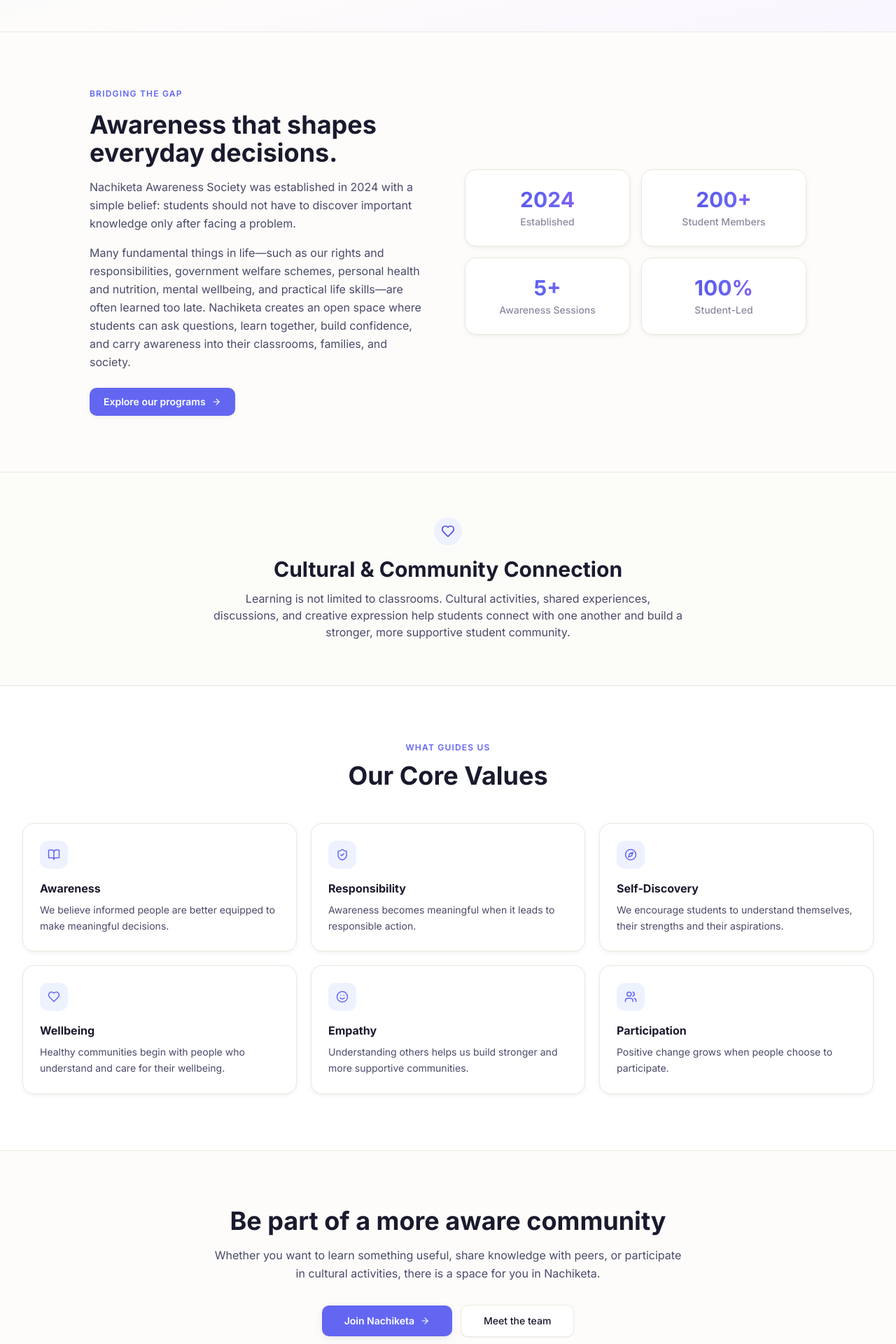
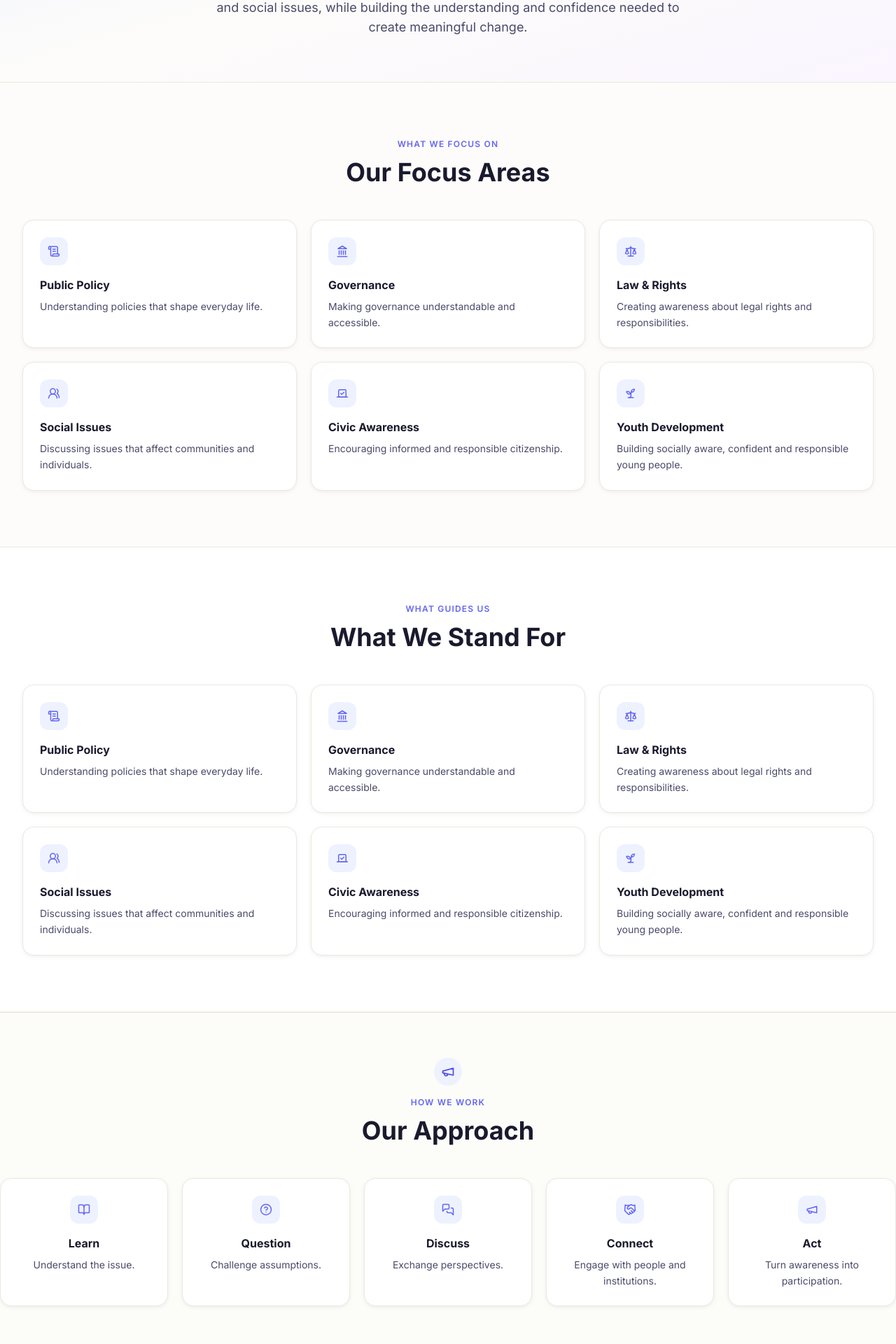
Before and after one commit to rajtiwari04/nachikete_trial, a React (Vite) app: page /about in a window 1280 px wide. Shown: the part 320-2240 px from the top of the page at 70% size. Built offline with nearby package versions, Linux system fonts and the light colour scheme; no server answers.

Commit message:
changeabout

```diff
--- a/src/pages/AboutPage.jsx
+++ b/src/pages/AboutPage.jsx
@@ -1,6 +1,6 @@
 import { motion } from 'framer-motion';
 import { Link } from 'react-router-dom';
-import { ArrowRight, Heart, Users, Compass, BookOpen, ShieldCheck, Smile } from 'lucide-react';
+import { ArrowRight, ScrollText, Landmark, Scale, Users2, Vote, Sprout, BookOpen, HelpCircle, MessagesSquare, Handshake, Megaphone } from 'lucide-react';
 import SEO from '@/components/ui/SEO';
 
 const FadeUp = ({ children, delay = 0, className = '' }) => (
@@ -10,21 +10,38 @@ const FadeUp = ({ children, delay = 0, className = '' }) => (
   </motion.div>
 );
 
+const FOCUS_AREAS = [
+  { icon: ScrollText, title: 'Public Policy',     desc: 'Understanding policies that shape everyday life.' },
+  { icon: Landmark,    title: 'Governance',        desc: 'Making governance understandable and accessible.' },
+  { icon: Scale,       title: 'Law & Rights',      desc: 'Creating awareness about legal rights and responsibilities.' },
+  { icon: Users2,      title: 'Social Issues',     desc: 'Discussing issues that affect communities and individuals.' },
+  { icon: Vote,        title: 'Civic Awareness',   desc: 'Encouraging informed and responsible citizenship.' },
+  { icon: Sprout,      title: 'Youth Development', desc: 'Building socially aware, confident and responsible young people.' },
+];
+
 const VALUES = [
-  { icon: BookOpen,    title: 'Awareness',       desc: 'We believe informed people are better equipped to make meaningful decisions.' },
-  { icon: ShieldCheck, title: 'Responsibility',  desc: 'Awareness becomes meaningful when it leads to responsible action.' },
-  { icon: Compass,     title: 'Self-Discovery',  desc: 'We encourage students to understand themselves, their strengths and their aspirations.' },
-  { icon: Heart,       title: 'Wellbeing',       desc: 'Healthy communities begin with people who understand and care for their wellbeing.' },
-  { icon: Smile,       title: 'Empathy',         desc: 'Understanding others helps us build stronger and more supportive communities.' },
-  { icon: Users,       title: 'Participation',   desc: 'Positive change grows when people choose to participate.' },
+  { icon: ScrollText, title: 'Public Policy',     desc: 'Understanding policies that shape everyday life.' },
+  { icon: Landmark,    title: 'Governance',        desc: 'Making governance understandable and accessible.' },
+  { icon: Scale,       title: 'Law & Rights',      desc: 'Creating awareness about legal rights and responsibilities.' },
+  { icon: Users2,      title: 'Social Issues',     desc: 'Discussing issues that affect communities and individuals.' },
+  { icon: Vote,        title: 'Civic Awareness',   desc: 'Encouraging informed and responsible citizenship.' },
+  { icon: Sprout,      title: 'Youth Development', desc: 'Building socially aware, confident and responsible young people.' },
+];
+
+const APPROACH = [
+  { icon: BookOpen,        title: 'Learn',    desc: 'Understand the issue.' },
+  { icon: HelpCircle,      title: 'Question', desc: 'Challenge assumptions.' },
+  { icon: MessagesSquare,  title: 'Discuss',  desc: 'Exchange perspectives.' },
+  { icon: Handshake,       title: 'Connect',  desc: 'Engage with people and institutions.' },
+  { icon: Megaphone,       title: 'Act',      desc: 'Turn awareness into participation.' },
 ];
 
 export default function AboutPage() {
   return (
     <div className="bg-background">
       <SEO
-        title="About Nachiketa Awareness Society | Our Purpose & Community"
-        description="Nachiketa Awareness Society was created to bridge the awareness gap among students through self-discovery, rights awareness, health initiatives, and community engagement."
+        title="About Nachiketa Awareness Society | Know. Question. Engage. Transform."
+        description="Nachiketa Awareness Society is a youth-led initiative creating awareness about public policy, governance, law, social issues, civic awareness and youth development."
         slug="/about"
       />
 
@@ -34,73 +51,51 @@ export default function AboutPage() {
           <FadeUp><p className="section-label">OUR PURPOSE & STORY</p></FadeUp>
           <FadeUp delay={0.1}>
             <h1 className="text-4xl md:text-5xl font-bold text-text-primary tracking-tight mb-5 text-balance">
-              About <span className="gradient-text">Nachiketa Awareness Society</span>
+              <span className="gradient-text">NACHIKETA</span> Awareness Society
             </h1>
+          </FadeUp>
+          <FadeUp delay={0.15}>
+            <p className="text-lg md:text-xl font-semibold text-indigo-600 mb-4">
+              Know. Question. Engage. Transform.
+            </p>
           </FadeUp>
           <FadeUp delay={0.2}>
             <p className="section-subtitle mx-auto text-base md:text-lg max-w-2xl">
-              A student-led community focused on creating awareness, encouraging self-discovery, promoting wellbeing, and inspiring positive participation.
+              A youth-led initiative creating awareness about public policy, governance, law and social issues, while building the understanding and confidence needed to create meaningful change.
             </p>
           </FadeUp>
         </div>
       </div>
 
-      {/* Mission & Purpose */}
+      {/* Our Focus Areas */}
       <section className="section">
-        <div className="container-md">
-          <div className="grid grid-cols-1 lg:grid-cols-2 gap-12 items-center">
-            <FadeUp className="space-y-4">
-              <p className="section-label">BRIDGING THE GAP</p>
-              <h2 className="section-title mb-4">Awareness that shapes everyday decisions.</h2>
-              <p className="text-text-secondary leading-relaxed">
-                Nachiketa Awareness Society was established in 2024 with a simple belief: students should not have to discover important knowledge only after facing a problem.
-              </p>
-              <p className="text-text-secondary leading-relaxed">
-                Many fundamental things in life—such as our rights and responsibilities, government welfare schemes, personal health and nutrition, mental wellbeing, and practical life skills—are often learned too late. Nachiketa creates an open space where students can ask questions, learn together, build confidence, and carry awareness into their classrooms, families, and society.
-              </p>
-              <div className="pt-2">
-                <Link to="/events" className="btn-primary gap-2">Explore our programs <ArrowRight size={14} /></Link>
-              </div>
-            </FadeUp>
-
-            <FadeUp delay={0.2} className="grid grid-cols-2 gap-4">
-              {[
-                ['2024', 'Established'],
-                ['200+', 'Student Members'],
-                ['5+', 'Awareness Sessions'],
-                ['100%', 'Student-Led'],
-              ].map(([v, l]) => (
-                <div key={l} className="card text-center py-6">
-                  <p className="text-3xl font-bold gradient-text mb-1">{v}</p>
-                  <p className="text-sm font-medium text-text-muted">{l}</p>
+        <div className="container-lg">
+          <FadeUp className="text-center mb-12">
+            <p className="section-label">WHAT WE FOCUS ON</p>
+            <h2 className="section-title">Our Focus Areas</h2>
+          </FadeUp>
+          <div className="grid grid-cols-1 md:grid-cols-2 lg:grid-cols-3 gap-5">
+            {FOCUS_AREAS.map(({ icon: Icon, title, desc }, i) => (
+              <FadeUp key={title} delay={i * 0.08}>
+                <div className="card hover:shadow-soft-md transition-all duration-300 h-full">
+                  <div className="w-10 h-10 rounded-xl bg-indigo-50 flex items-center justify-center mb-4">
+                    <Icon size={18} className="text-indigo-500" />
+                  </div>
+                  <h3 className="font-bold text-text-primary mb-2">{title}</h3>
+                  <p className="text-sm text-text-secondary leading-relaxed">{desc}</p>
                 </div>
-              ))}
-            </FadeUp>
+              </FadeUp>
+            ))}
           </div>
         </div>
       </section>
 
-      {/* Cultural & Community Ethos */}
-      <section className="py-16 bg-cream-50/70 border-t border-border">
-        <div className="container-md">
-          <FadeUp className="text-center max-w-2xl mx-auto">
-            <span className="w-10 h-10 rounded-full bg-indigo-50 text-indigo-600 flex items-center justify-center mx-auto mb-4">
-              <Heart size={20} />
-            </span>
-            <h2 className="text-2xl sm:text-3xl font-bold text-text-primary mb-3">Cultural & Community Connection</h2>
-            <p className="text-text-secondary text-sm sm:text-base leading-relaxed">
-              Learning is not limited to classrooms. Cultural activities, shared experiences, discussions, and creative expression help students connect with one another and build a stronger, more supportive student community.
-            </p>
-          </FadeUp>
-        </div>
-      </section>
-
-      {/* Values */}
+      {/* What We Stand For */}
       <section className="section bg-surface border-y border-border">
         <div className="container-lg">
           <FadeUp className="text-center mb-12">
             <p className="section-label">WHAT GUIDES US</p>
-            <h2 className="section-title">Our Core Values</h2>
+            <h2 className="section-title">What We Stand For</h2>
           </FadeUp>
           <div className="grid grid-cols-1 md:grid-cols-2 lg:grid-cols-3 gap-5">
             {VALUES.map(({ icon: Icon, title, desc }, i) => (
@@ -118,13 +113,39 @@ export default function AboutPage() {
         </div>
       </section>
 
+      {/* Our Approach */}
+      <section className="py-16 bg-cream-50/70 border-t border-border">
+        <div className="container-lg">
+          <FadeUp className="text-center mb-12">
+            <span className="w-10 h-10 rounded-full bg-indigo-50 text-indigo-600 flex items-center justify-center mx-auto mb-4">
+              <Megaphone size={20} />
+            </span>
+            <p className="section-label">HOW WE WORK</p>
+            <h2 className="section-title">Our Approach</h2>
+          </FadeUp>
+          <div className="grid grid-cols-1 sm:grid-cols-2 lg:grid-cols-5 gap-5">
+            {APPROACH.map(({ icon: Icon, title, desc }, i) => (
+              <FadeUp key={title} delay={i * 0.08}>
+                <div className="card hover:shadow-soft-md transition-all duration-300 h-full text-center">
+                  <div className="w-10 h-10 rounded-xl bg-indigo-50 flex items-center justify-center mb-4 mx-auto">
+                    <Icon size={18} className="text-indigo-500" />
+                  </div>
+                  <h3 className="font-bold text-text-primary mb-2">{title}</h3>
+                  <p className="text-sm text-text-secondary leading-relaxed">{desc}</p>
+                </div>
+              </FadeUp>
+            ))}
+          </div>
+        </div>
+      </section>
+
       {/* CTA */}
       <section className="section text-center">
         <div className="container-sm">
           <FadeUp>
-            <h2 className="section-title mb-4">Be part of a more aware community</h2>
+            <h2 className="section-title mb-4">Be part of the conversation.</h2>
             <p className="section-subtitle mx-auto mb-8">
-              Whether you want to learn something useful, share knowledge with peers, or participate in cultural activities, there is a space for you in Nachiketa.
+              Learn, question, discuss, connect and turn awareness into meaningful participation.
             </p>
             <div className="flex flex-col sm:flex-row items-center justify-center gap-3">
               <Link to="/membership" className="btn-primary px-8 py-3 shadow-soft hover:shadow-soft-md">Join Nachiketa <ArrowRight size={14} /></Link>
```
